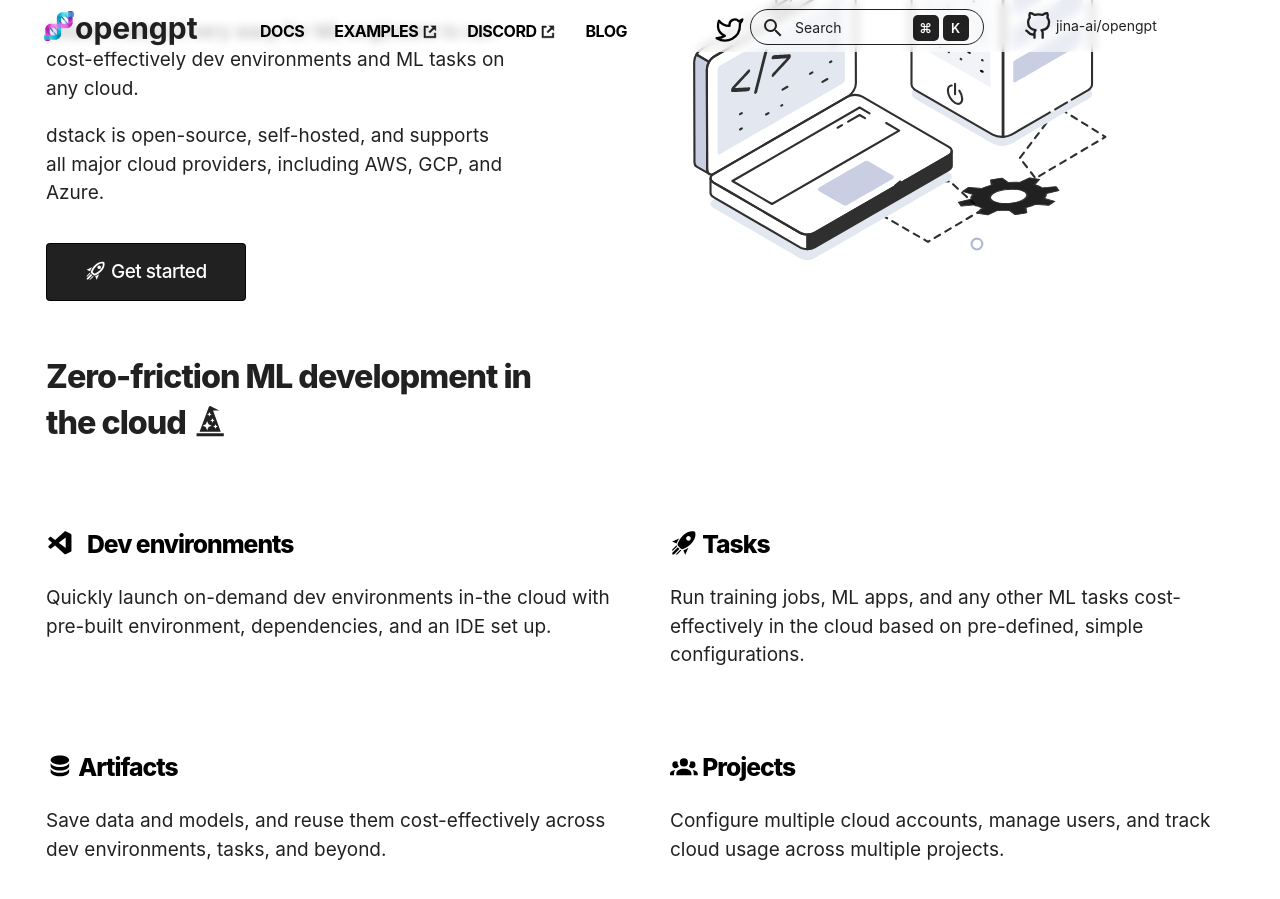
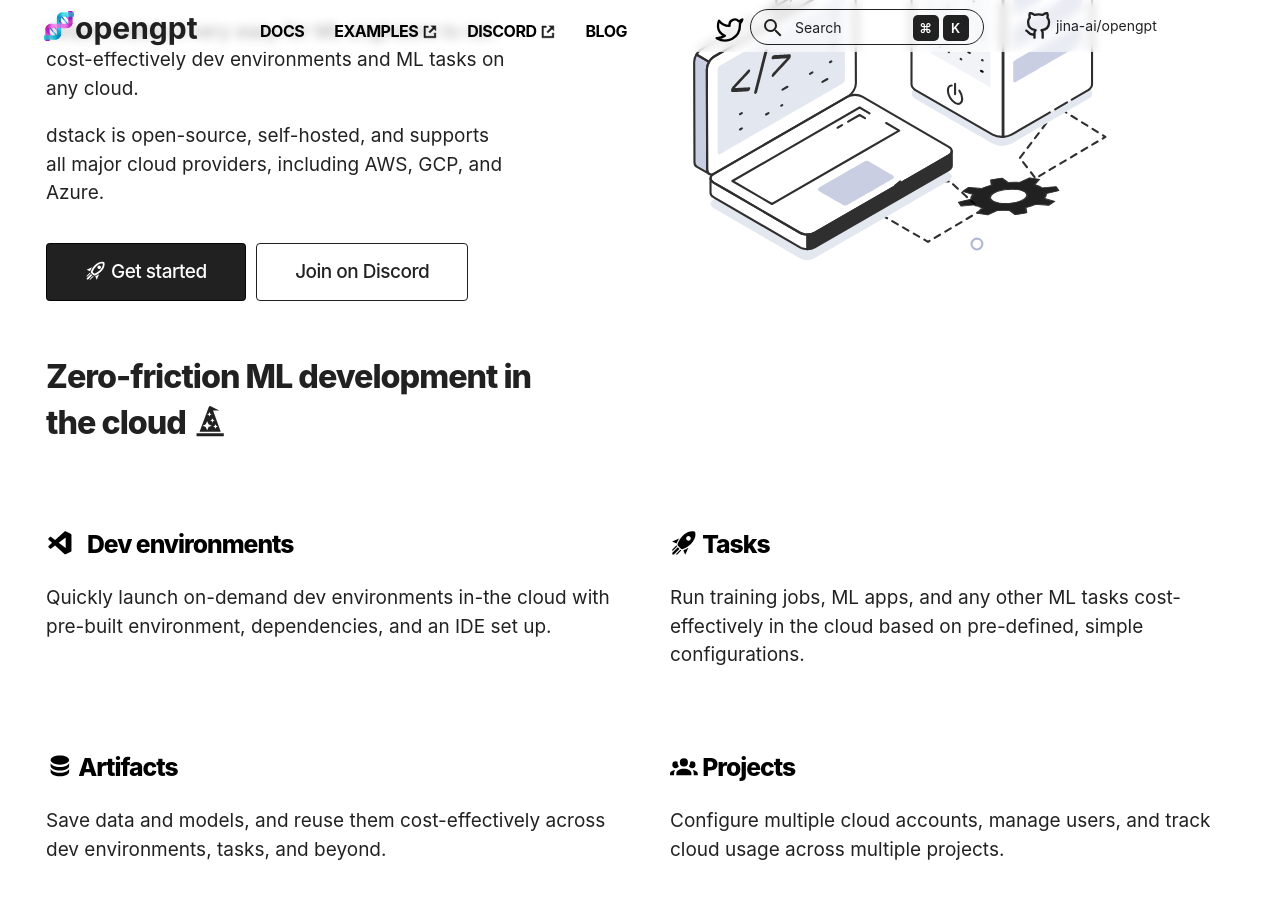
Before and after one commit to jina-ai/rungpt, an MkDocs documentation site: the page built from docs/index.md, in a window 1280 px wide and 900 px high, scrolled down 308 px. Built offline with MkDocs 1.6.1 and Material for MkDocs 9.7.7, drawn with Linux system fonts in a browser that asks for light colours; emoji names are drawn with the system emoji font; some web fonts are replaced; comment, search, counter and statistics services are not loaded.

Commit message:
fix: docs

```diff
--- a/docs/overrides/home.html
+++ b/docs/overrides/home.html
@@ -5,7 +5,7 @@
 {{ super() }}
 <!--<script>-->
 <!--    window.$crisp = [];-->
-<!--    window.CRISP_WEBSITE_ID = "ce56e3b2-a23e-4d3f-9e80-e08c61a2b3cb";-->
+<!--    window.CRISP_WEBSITE_ID = "XXXX";-->
 <!--    (function () {-->
 <!--        let d = document;-->
 <!--        let s = d.createElement("script");-->
@@ -35,8 +35,8 @@
                             d="m13.13 22.19-1.63-3.83c1.57-.58 3.04-1.36 4.4-2.27l-2.77 6.1M5.64 12.5l-3.83-1.63 6.1-2.77C7 9.46 6.22 10.93 5.64 12.5M19.22 4c.28 0 .53 0 .74.05.17 1.39-.02 4.25-3.3 7.53-1.7 1.71-3.73 3.02-6.01 3.89l-2.15-2.1c.92-2.31 2.23-4.34 3.92-6.03C15.18 4.58 17.64 4 19.22 4m0-2c-1.98 0-4.98.69-8.22 3.93-2.19 2.19-3.5 4.6-4.35 6.71-.28.75-.09 1.57.46 2.13l2.13 2.12c.38.38.89.61 1.42.61.23 0 .47-.06.7-.15A19.1 19.1 0 0 0 18.07 13c5.66-5.66 3.54-10.61 3.54-10.61S20.7 2 19.22 2m-4.68 7.46c-.78-.78-.78-2.05 0-2.83s2.05-.78 2.83 0c.77.78.78 2.05 0 2.83-.78.78-2.05.78-2.83 0m-5.66 7.07-1.41-1.41 1.41 1.41M6.24 22l3.64-3.64c-.34-.09-.67-.24-.97-.45L4.83 22h1.41M2 22h1.41l4.77-4.76-1.42-1.41L2 20.59V22m0-2.83 4.09-4.08c-.21-.3-.36-.62-.45-.97L2 17.76v1.41Z"></path></svg></span>
                     Get started</a>
 
-                <!--<a href="https://join.slack.com/t/dstackai/shared_invite/zt-xdnsytie-D4qU9BvJP8vkbkHXdi6clQ"
-                   class="md-button">Join on Slack</a>-->
+                <a href="https://discord.gg/yaNVaaGSXZ"
+                   class="md-button">Join on Discord</a>
             </div>
 
             <div class="tx-landing__hero_image">
```
